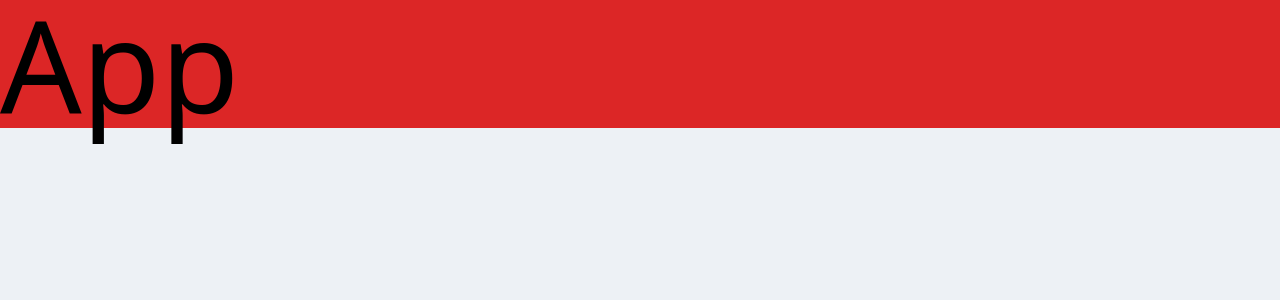
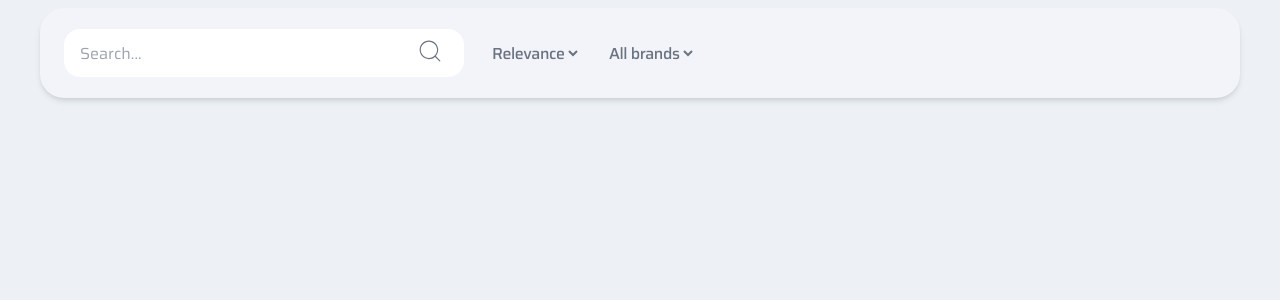
Before and after one commit to HabibMollah/react-assignment-1, a React (Vite) app: page / in a window 1280 px wide. Shown: the top 300 px of the page. Built offline with nearby package versions, Linux system fonts and the light colour scheme.

Commit message:
finish navbar design

```diff
--- a/src/App.tsx
+++ b/src/App.tsx
@@ -1,3 +1,9 @@
+import NavBar from "./components/NavBar";
+
 export default function App() {
-  return <div className="bg-red-600 text-9xl">App</div>;
+  return (
+    <>
+      <NavBar />
+    </>
+  );
 }
--- /dev/null
+++ b/src/components/NavBar.tsx
@@ -0,0 +1,24 @@
+import { CiSearch } from "react-icons/ci";
+
+export default function NavBar() {
+  return (
+    <header className="mx-auto mt-2 flex h-[90px] max-w-[1200px] items-center rounded-3xl bg-accent pl-6 font-saira shadow-md">
+      <nav className="flex gap-6">
+        <span className="relative">
+          <input
+            className="h-12 w-[400px] rounded-2xl py-2 pl-4 pr-12"
+            type="text"
+            placeholder="Search..."
+          />
+          <CiSearch className="!text-gray-500 bg-white absolute right-5 top-2 h-7 w-7" />
+        </span>
+        <select className="text-gray-500 bg-transparent h-12 font-medium tracking-tight">
+          <option value="">Relevance</option>
+        </select>
+        <select className="text-gray-500 bg-transparent h-12 font-medium tracking-tight">
+          <option value="">All brands</option>
+        </select>
+      </nav>
+    </header>
+  );
+}
```
